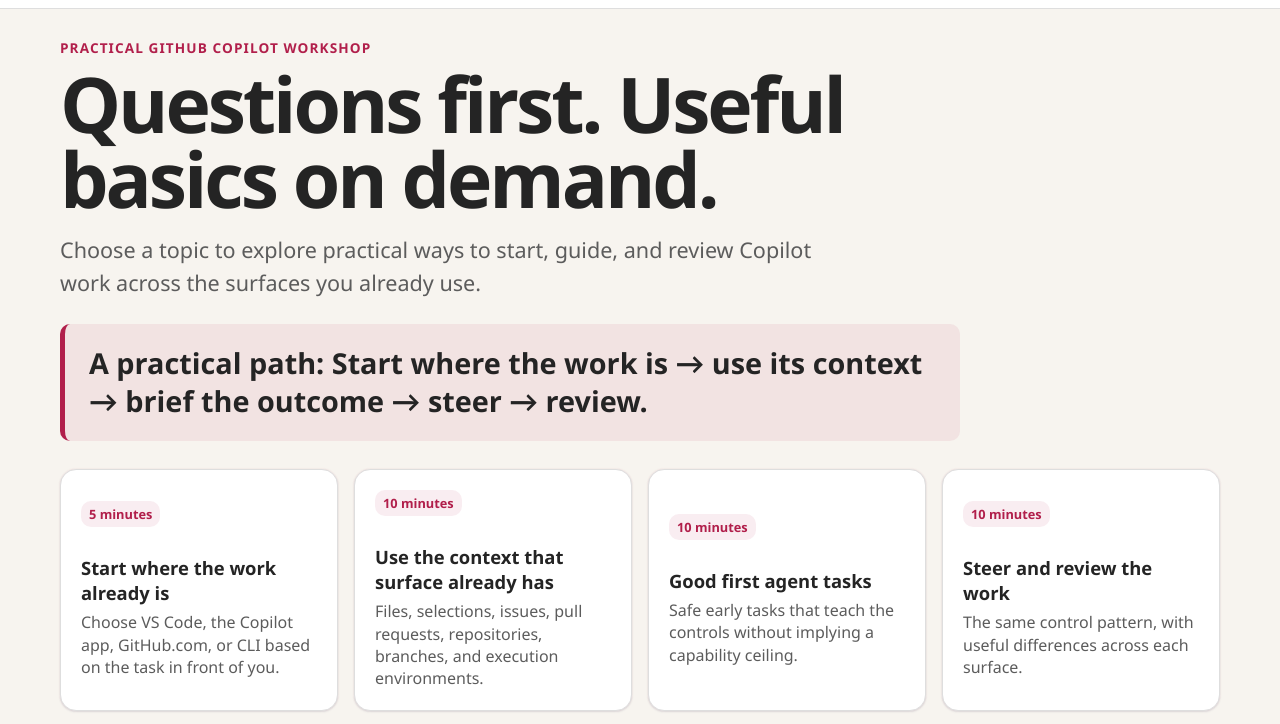
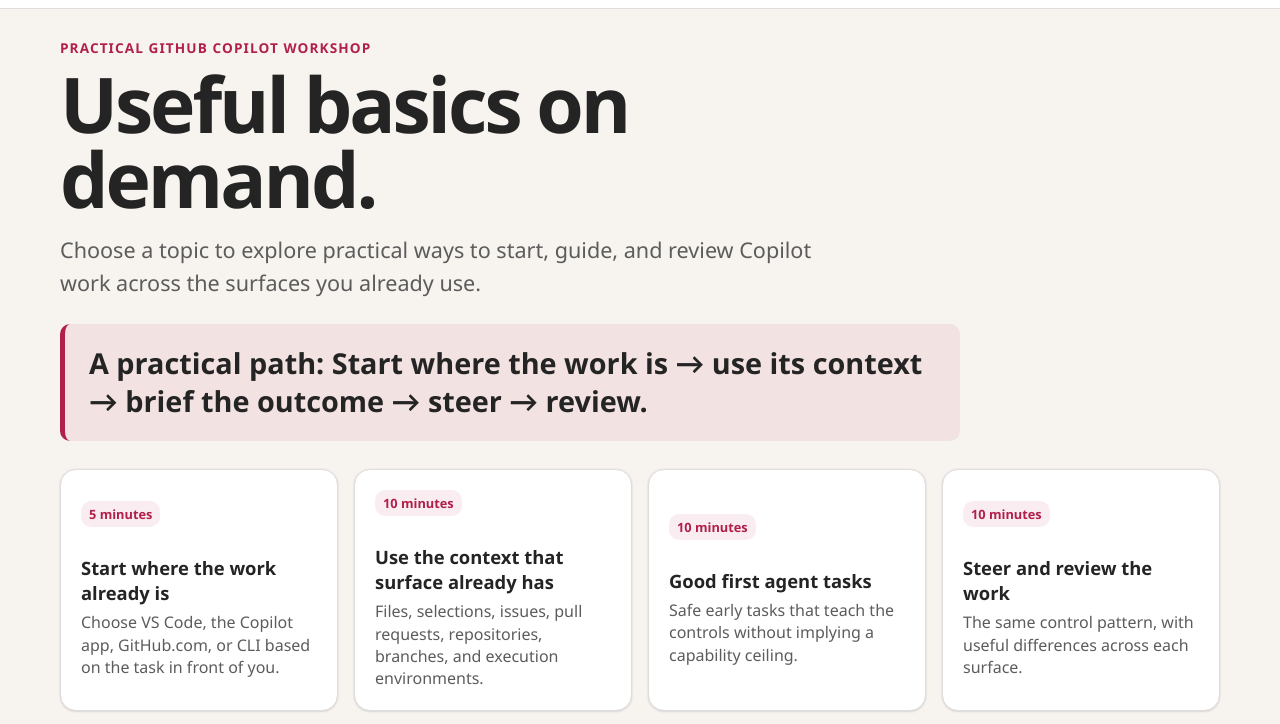
Before and after one commit to cajetzer/copilot_basics, a plain HTML site: page docs/index.html in a window 1280 px wide. Shown: the part 47-771 px from the top of the page. Drawn offline with Linux system fonts and the light colour scheme.

Commit message:
Remove Questions first title text
Co-authored-by: copilot-swe-agent[bot] <198982749+Copilot@users.noreply.github.com>

```diff
--- a/docs/index.html
+++ b/docs/index.html
@@ -659,7 +659,7 @@
     <main class="stage">
       <section class="screen active" data-screen="home">
         <p class="eyebrow">Practical GitHub Copilot Workshop</p>
-        <h1>Questions first. Useful basics on demand.</h1>
+        <h1>Useful basics on demand.</h1>
         <p class="lede">Choose a topic to explore practical ways to start, guide, and review Copilot work across the surfaces you already use.</p>
         <div class="callout">A practical path: Start where the work is → use its context → brief the outcome → steer → review.</div>
 
```
